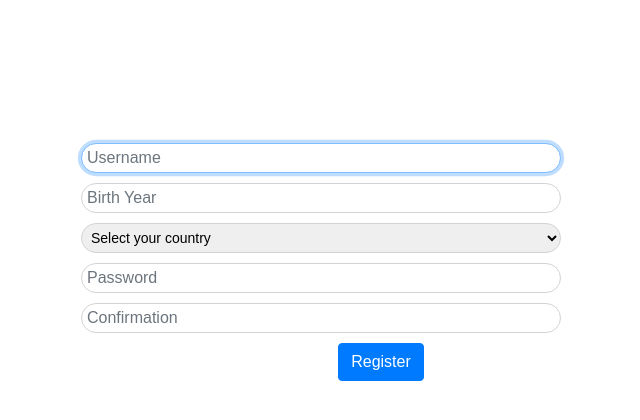
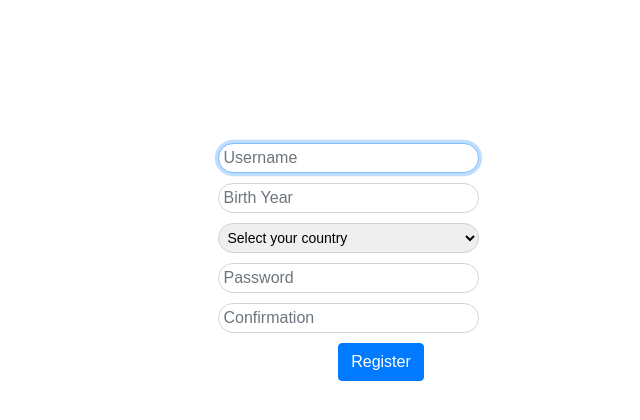
Before and after one commit to peter-sari/my-footprint, a Flask app: page /register in a window 1280 px wide. Shown: the part 63-483 px from the top of the page, without its empty margins (259-899 px from the left). Run offline with Flask 2, Linux system fonts and the light colour scheme; some libraries are stand-ins or nearby versions.

Commit message:
Update styles.css

```diff
--- a/static/styles.css
+++ b/static/styles.css
@@ -79,5 +79,6 @@ input[type="number"] {
 }
 
 form {
-    text-align: center;
+  margin: 0 auto;
+  display: table;
 }
```
